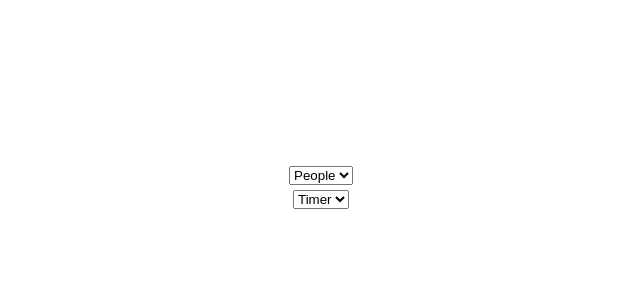
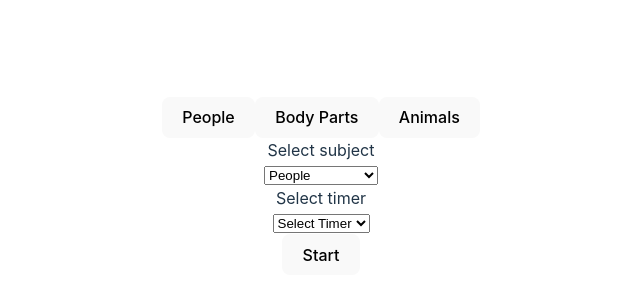
Before and after one commit to sarav929/sketch-it, a React (Vite) app in the folder sketch-it/: page / in a window 1280 px wide. Shown: the part 214-514 px from the top of the page, without its empty margins (319-959 px from the left). Built offline with nearby package versions, Linux system fonts and the light colour scheme.

Commit message:
render form component dynamically with tabs for sections

```diff
--- a/sketch-it/src/App.jsx
+++ b/sketch-it/src/App.jsx
@@ -1,20 +1,61 @@
-import Dropdown from "./components/Dropdown"
-import "./styles/App.css"
-import { useState, useEffect } from "react"
+import Dropdown from "./components/Dropdown";
+import Form from "./components/Form";
+import "./styles/App.css";
+import { useState, useEffect } from "react";
 
 function App() {
 
-  const [subject, setSubject] = useState(null)
-  const [timer, setTimer] = useState(null)
+  // state management
+  const [subject, setSubject] = useState(null);
+  const [timer, setTimer] = useState(null);
+  const [section, setSection] = useState("people");
+
+  // sections subject dropdowns
+
+  const dropdownConfigs = {
+    people: [
+      {
+        name: "People",
+        type: "subject",
+        required: true,
+        options: ["All", "Portrait", "Female Portrait", "Male Portrait"],
+      },
+      { name: "Select Timer", type: "timer", required: true },
+    ],
+    body_parts: [
+      {
+        name: "Body Parts",
+        type: "subject",
+        required: true,
+        options: ["Eyes", "Mouth", "Nose"],
+      },
+      { name: "Select Timer", type: "timer", required: true },
+    ],
+    animals: [
+      {
+        name: "Animals",
+        type: "subject",
+        required: true,
+        options: ["Mammals", "Reptiles", "Insects"],
+      },
+      { name: "Select Timer", type: "timer", required: true },
+    ],
+  };
+
+  // functions
 
   const handleSelect = (value, type) => {
-
     if (type === "subject") {
       setSubject(value);
     } else if (type === "timer") {
       setTimer(value);
     }
-  }
+  };
+
+  const handleSubmit = (e) => {
+    e.preventDefault();
+    alert(`Form Submitted with Subject: ${subject} and Timer: ${timer}`);
+  };
 
   useEffect(() => {
     console.log("Subject:", subject, "Timer:", timer);
@@ -23,23 +64,39 @@ function App() {
   return (
     <div>
 
-      <Dropdown
-        options={["a", "b", "c"]}
-        handleSelect={(value) => handleSelect(value, "subject")}
-        type="subject"
-        name="People"
-        required="required">
-      </Dropdown>
+      <div className="tabs">
+        <button onClick={() => setSection("people")}>People</button>
+        <button onClick={() => setSection("body_parts")}>Body Parts</button>
+        <button onClick={() => setSection("animals")}>Animals</button>
+      </div>
 
-      <Dropdown
-        options={["1", "2", "3"]}
-        handleSelect={(value) => handleSelect(value, "timer")}
-        type="timer"
-        name="Timer"
-        required="required">
-      </Dropdown>
+      <Form
+        section={section}
+        handleSubmit={handleSubmit}
+
+        // render dropdowns according to the dropdown config
+        inputs={dropdownConfigs[section].map((config) => (
+          <div key={`${config.name}-${config.type}`}>
+
+            <label htmlFor={`${section} ${config.type}`} className="dropdown-label">
+              Select {config.type}
+            </label>
+
+            <Dropdown
+              key={`${config.name}-${config.type}`}
+              options={config.options}
+              handleSelect={(value) => handleSelect(value, config.type)}
+              type={config.type}
+              name={config.name}
+              required={config.required}
+            />
+
+          </div>
+
+        ))}
+      />
     </div>
-  )
+  );
 }
 
-export default App
+export default App;
--- a/sketch-it/src/components/Dropdown.jsx
+++ b/sketch-it/src/components/Dropdown.jsx
@@ -1,9 +1,32 @@
 const Dropdown = ({ options, handleSelect, type, name, required }) => {
+  console.log("Dropdown component loaded");
+
+  // timer options - consistent across forms
+  const timerOptions = [
+    "No Timer",
+    "1 minute",
+    "5 minutes",
+    "10 minutes",
+    "15 minutes",
+    "20 minutes",
+    "25 minutes",
+    "30 minutes",
+    "60 minutes"
+  ];
+
+  // set options dynamically for timer or other dropdowns
+  const dropdownOptions = type === "timer" ? timerOptions : options;
+
   return (
     <div className="dropdown">
-        <select name={name} onChange={(e) => handleSelect(e.target.value, type)} className={type} required={required}>
+      <select
+        name={name}
+        onChange={(e) => handleSelect(e.target.value, type)}
+        className={type}
+        required={required}
+      >
         <option value="">{name}</option>
-            {options.map((option) => (
+        {dropdownOptions.map((option) => (
           <option key={option} value={option}>
             {option}
           </option>
--- /dev/null
+++ b/sketch-it/src/components/Form.jsx
@@ -0,0 +1,15 @@
+const Form = ({ handleSubmit, inputs, section }) => {
+
+    return (
+        <form onSubmit={handleSubmit} className={`form-${section}`}>
+
+        {inputs.map((input, index) => (
+            <div key={index}>{input}</div>
+        ))}
+
+        <button type="submit">Start</button>
+        </form>
+    );
+  };
+
+  export default Form;
```
Lines whose indentation alone changed are shown as unchanged.
